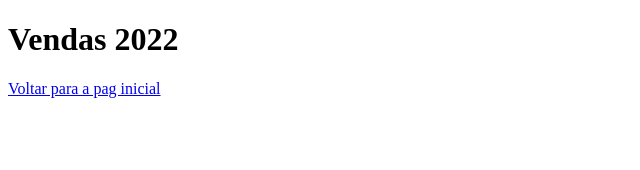
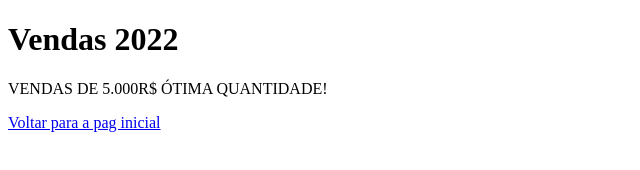
Before and after one commit to marciopires4050/aulatestegithub, a plain HTML site: page vendas.html in a window 1280 px wide. Shown: the whole page, without its empty margins (0-640 px from the left). Drawn offline with Linux system fonts and the light colour scheme.

Commit message:
Acrescentado os valores das vendas teste22

```diff
--- a/vendas.html
+++ b/vendas.html
@@ -10,6 +10,7 @@
 
 <body>
   <h1> Vendas 2022</h1>
+  <P>VENDAS DE 5.000R$ ÓTIMA QUANTIDADE!</P>
   <a href="index.html">Voltar para a pag inicial</a>
 </body>
 
```
